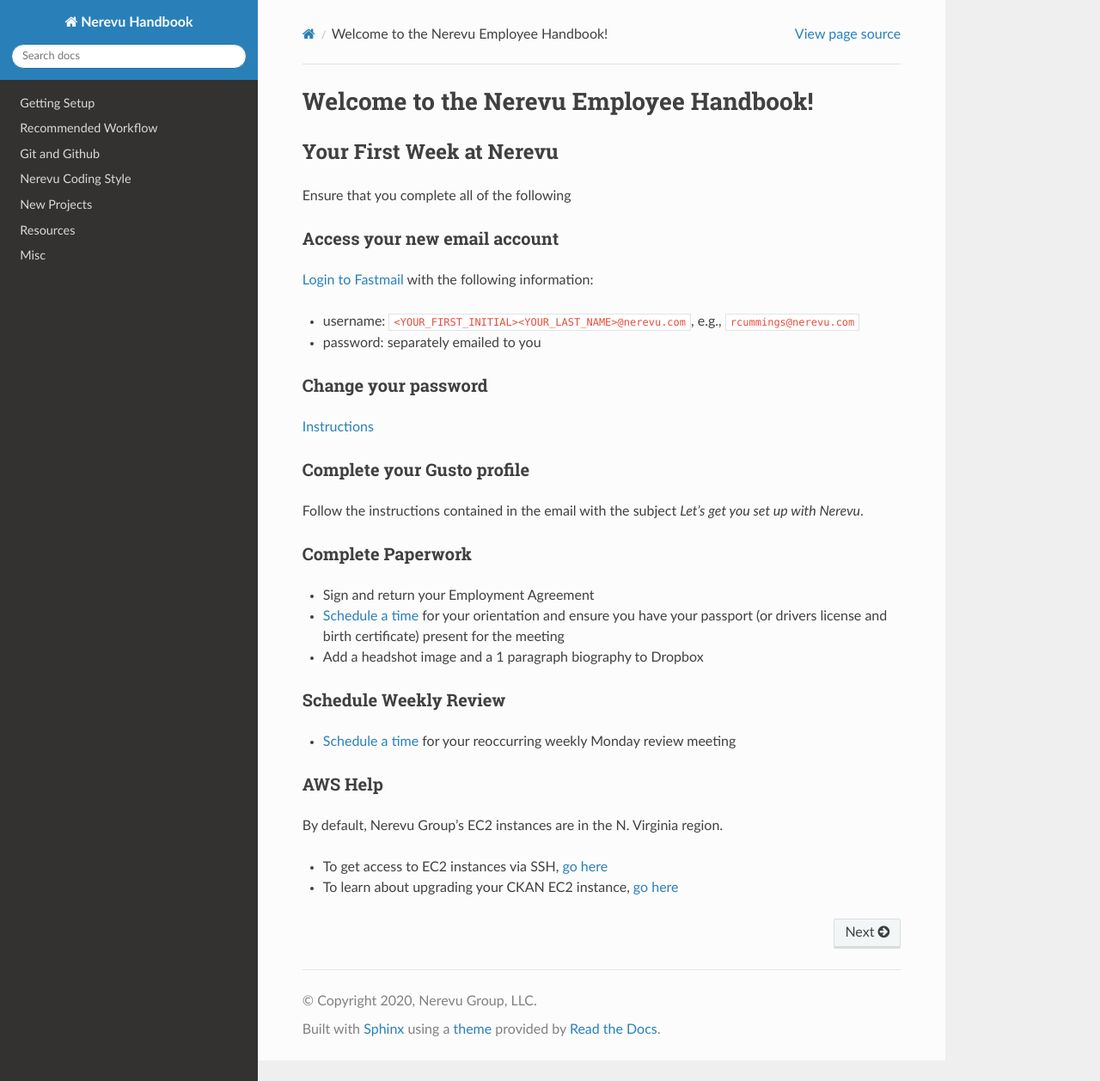
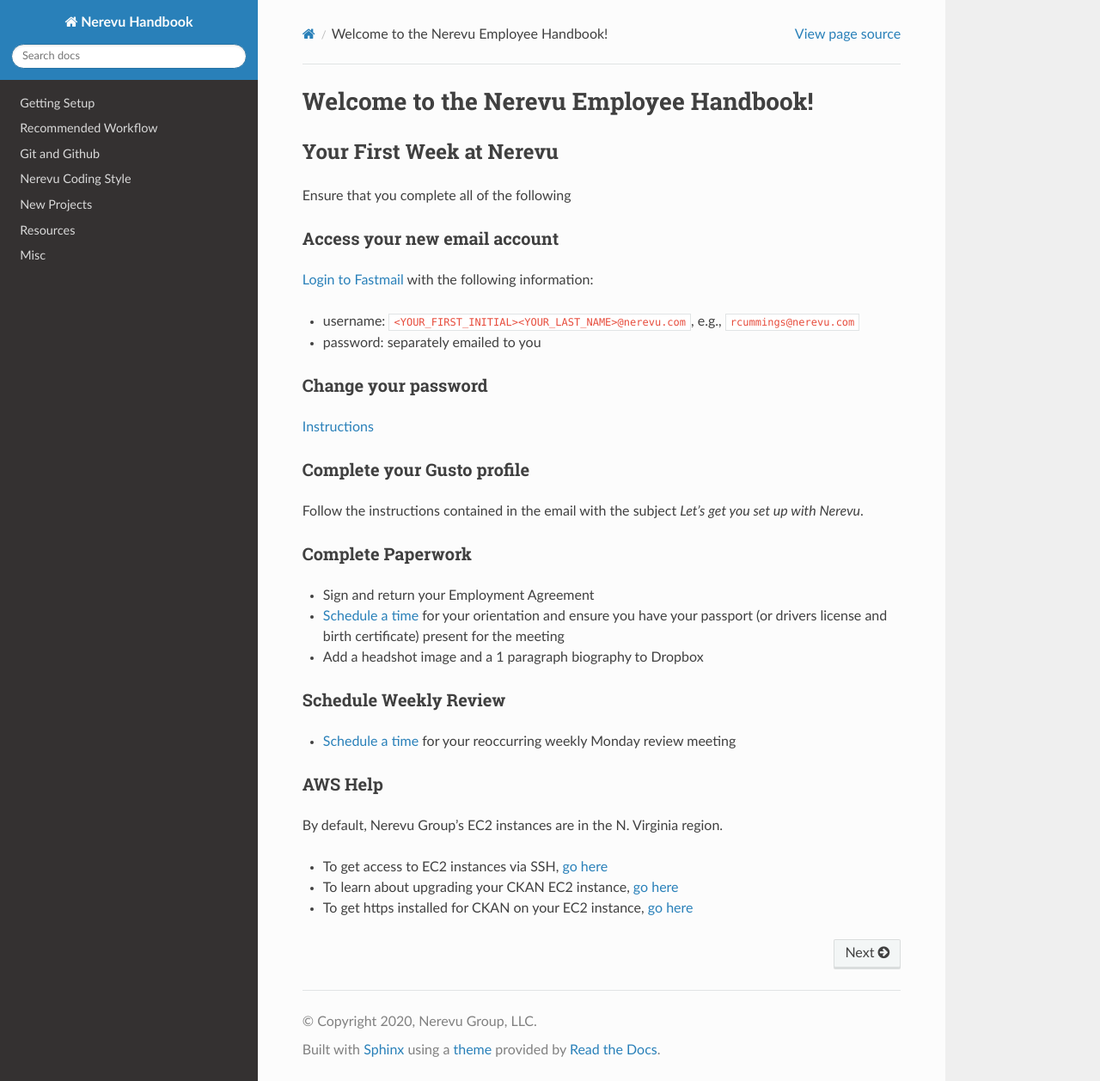
Before and after one commit to nerevu/handbook, a Sphinx documentation site: the page built from docs/index.rst, in a window 1280 px wide and 1258 px high. Shown: the whole window at 86% size. Built offline with Sphinx 7.4.7 and the Read the Docs theme 2.0.0, drawn with Linux system fonts in a browser that asks for light colours.

Commit message:
[NEW] add link to ckan-https doc

```diff
--- a/docs/index.rst
+++ b/docs/index.rst
@@ -60,3 +60,4 @@ By default, Nerevu Group's EC2 instances are in the N. Virginia region.
 
 - To get access to EC2 instances via SSH, `go here <https://handbook.nerevu.com/ec2-instance-connect.html>`_
 - To learn about upgrading your CKAN EC2 instance, `go here <https://handbook.nerevu.com/upgrade-ckan-instance.html>`_
+- To get https installed for CKAN on your EC2 instance, `go here <https://handbook.nerevu.com/ckan-https.html>`_
```
